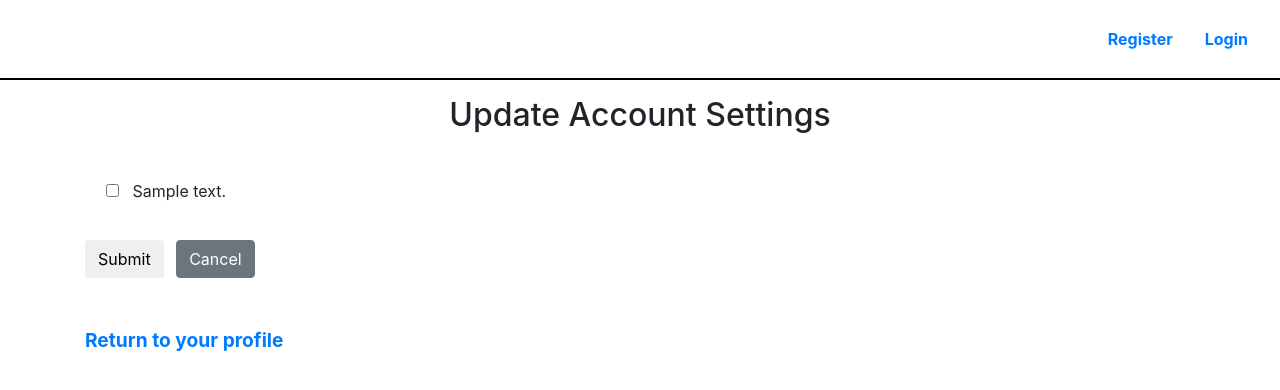
After one commit to arcanemachine/django-jsonsaver, a Django app: template users/templates/users/user_update.html in a window 1280 px wide. The commit adds this page. Shown: the top 390 px of the page. Run offline with Django 3.2, Linux system fonts and the light colour scheme; the template is opened without the code that fills it: most values are stand-ins (such as "Sample title", 1, 10 or a date in 2020); parts of the project's set-up code (start-up, migrations or seed data) failed here and were passed over; some libraries are stand-ins or nearby versions.

Commit message:
Create view for updating user profile

```diff
--- a/users/models.py
+++ b/users/models.py
@@ -8,7 +8,11 @@ UserModel = get_user_model()
 class Profile(models.Model):
     user = models.OneToOneField(UserModel, on_delete=models.CASCADE)
     confirmation_code = models.CharField(max_length=128, null=True)
-    is_public = models.BooleanField(default=False)
+    is_public = models.BooleanField(
+        "Make this profile public",
+        help_text="If this setting is active, users can look up this profile "\
+            "based on your username and view all your public stores.",
+        default=False)
 
     def save(self, *args, **kwargs):
         if not self.confirmation_code:
--- a/users/templates/users/user_detail.html
+++ b/users/templates/users/user_detail.html
@@ -32,11 +32,13 @@ function showApiKey() {
     <div class="unstyled-link no-select" onclick="showApiKey()">Click here to see your API key</div>
     <div id="api-key-placeholder" class="api-key-placeholder">&nbsp;</div>
   </p>
+  <p><a href="{% url 'users:user_update' %}">Modify your account settings</a></p>
+  </p>
   <p>
   {% if user.profile.is_public %}
     <a href="{% url 'users:user_detail_public' username=user.username %}">View your public profile</a>
   {% endif %}
-  <p>
+  <p class="mt-5">
     <a class="text-danger"
        href="{% url 'users:user_delete' %}">
       Delete your account
--- a/users/templates/users/user_detail_public.html
+++ b/users/templates/users/user_detail_public.html
@@ -19,9 +19,10 @@ function showApiKey() {
 {% with is_public=True %}
   {% include 'jsonsaver/jsonstore_list_template.html' %}
 {% endwith %}
-<div class="bottom-links-continued">
+<div class="bottom-links">
   {% if request.user.username == public_user.username %}
-  <p><a href="{% url 'jsonsaver:jsonstore_list' %}">Return to your profile</a></p>
+  <p><a href="{% url 'jsonsaver:jsonstore_list' %}">View all your JSON stores</a></p>
+  <p><a href="{% url 'users:user_detail_me' %}">View your account profile</a></p>
   {% endif %}
 </div>
 
--- /dev/null
+++ b/users/templates/users/user_update.html
@@ -0,0 +1,19 @@
+{% extends 'base.html' %}
+
+{% block title %}Update Account Settings{% endblock %}
+
+{% block body_title %}Update Account Settings{% endblock %}
+
+{% block content %}
+
+{% include 'base_form.html' %}
+
+<div class="bottom-links">
+  <p class="mt-4">
+    <a href="{% url 'users:user_detail_me' %}">
+      Return to your profile
+    </a>
+  </p>
+</div>
+
+{% endblock content %}
--- a/users/urls.py
+++ b/users/urls.py
@@ -20,6 +20,12 @@ urlpatterns = [
     path('me/',
          views.UserDetailView.as_view(),
          name='user_detail_me'),
+    path('me/update/',
+         views.UserDetailView.as_view(),
+         name='user_detail_me'),
+    path('me/update/settings/',
+         views.UserProfileUpdateView.as_view(),
+         name='user_profile_update'),
     path('me/delete-account/',
          views.UserDeleteView.as_view(),
          name='user_delete'),
```
Also changed, not shown: users/templates/users/user_profile_update.html (added, +19 -0 lines), users/views.py (+11 -0 lines).
